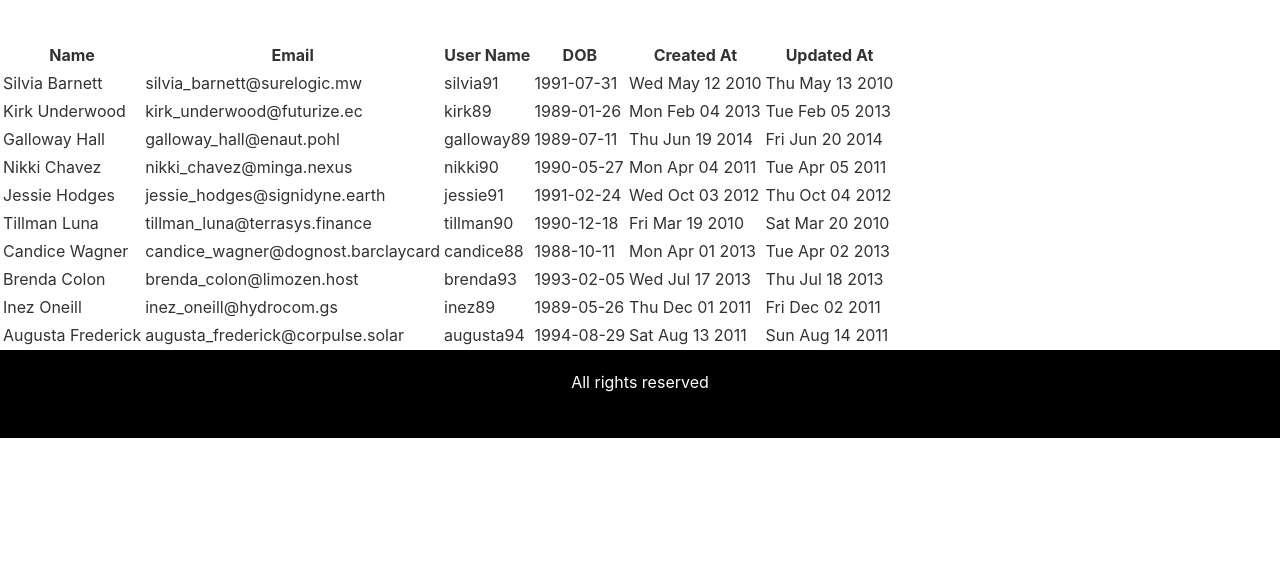
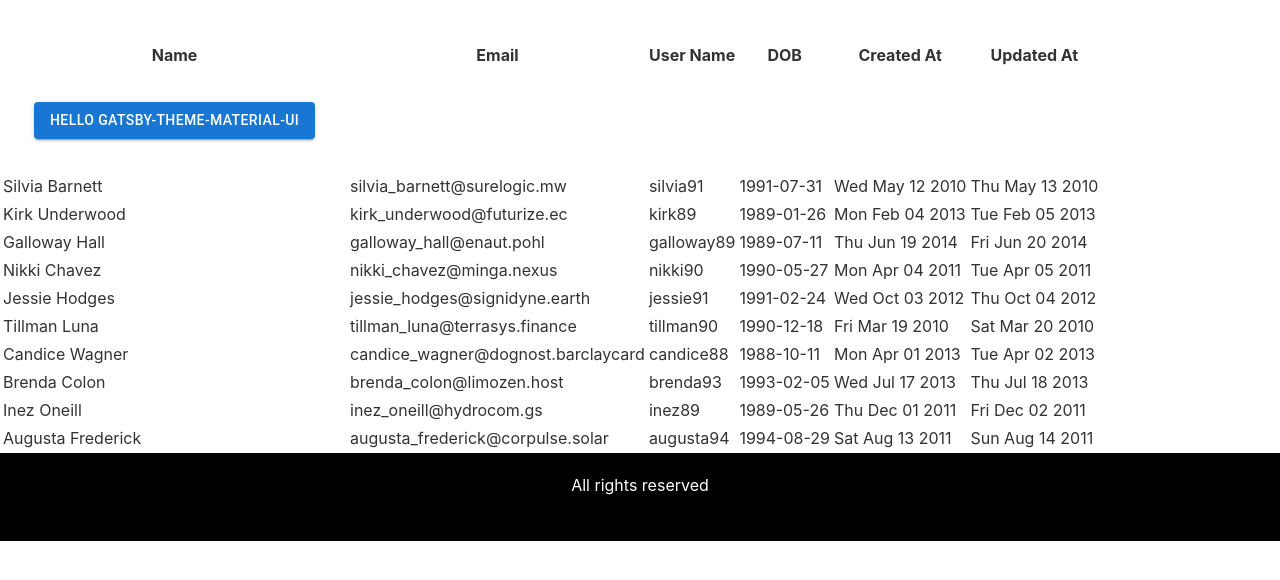
Before and after one commit to Shaharyar-saleem/gatsby-blog, a Gatsby site: page / in a window 1280 px wide. Shown: the part 126-706 px from the top of the page. Built offline with nearby package versions, Linux system fonts and the light colour scheme; Gatsby itself is replaced by a stand-in of ours.

Commit message:
feat: material-ui added

```diff
--- a/src/components/userProfile.js
+++ b/src/components/userProfile.js
@@ -1,5 +1,6 @@
 import React from "react"
 import { Link, useStaticQuery, graphql } from "gatsby"
+import { Button, Box } from "@mui/material";
 
 const UserProfile = () => {
   const data = useStaticQuery(graphql`
@@ -35,6 +36,9 @@ const UserProfile = () => {
               <th>Created At</th>
               <th>Updated At</th>
           </tr>
+          <Box p={4}>
+      <Button variant="contained">Hello gatsby-theme-material-ui</Button>
+    </Box>
       {data.allIndexJson.edges.map((user, key)=>{
           console.log("inside:", user.node)
         return(
```
